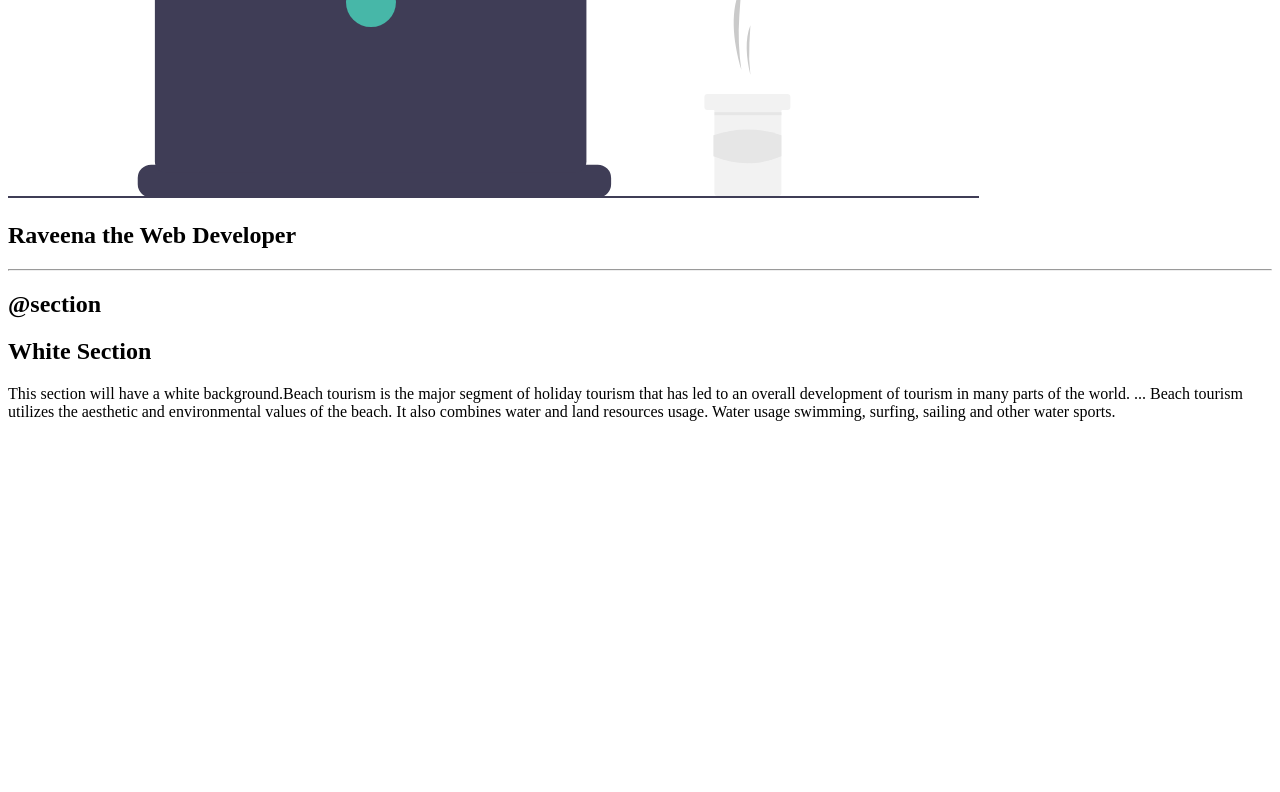
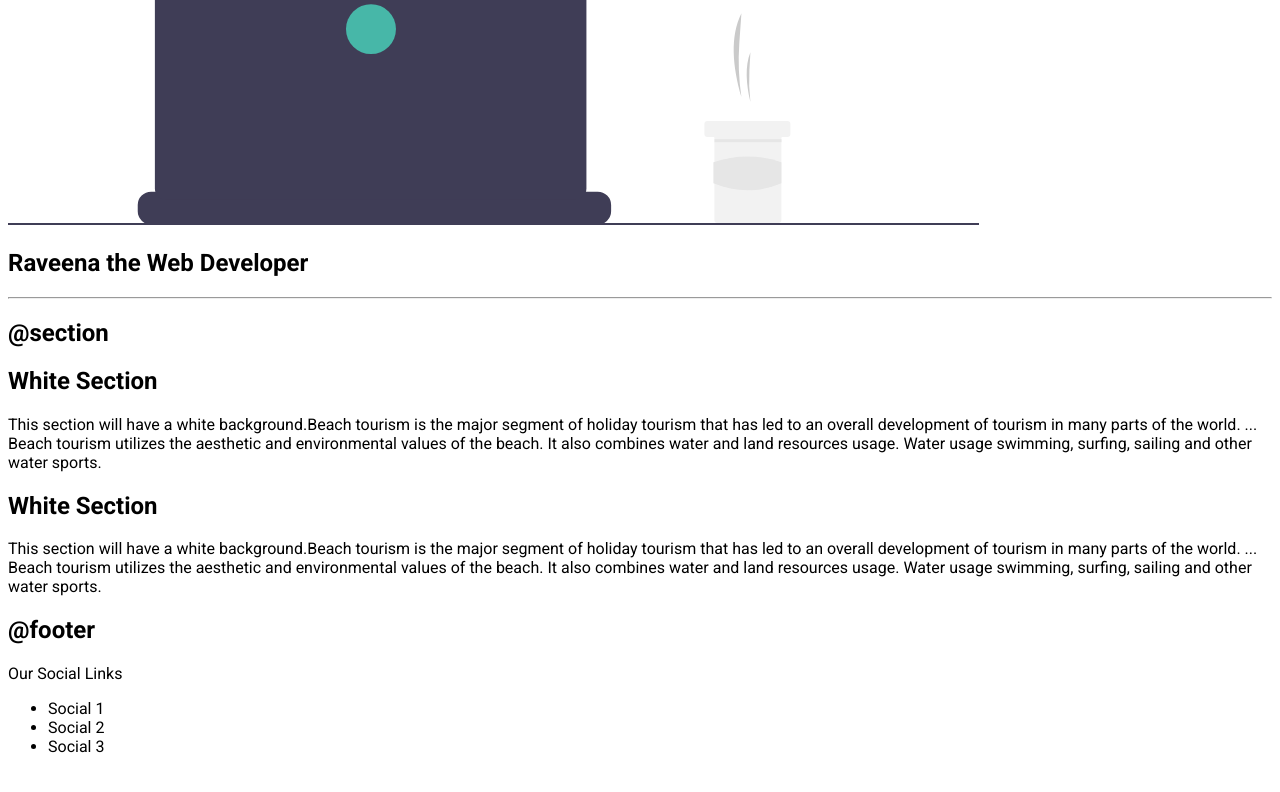
Before and after one commit to rpitale/clp-component-library, a plain HTML site: page index.html in a window 1280 px wide. Shown: the part 1837-2629 px from the top of the page. Before the commit the page ends 2602 px from the top, so only its background shows below. Drawn offline with Linux system fonts and the light colour scheme.

Commit message:
feat: style.css

```diff
--- a/index.html
+++ b/index.html
@@ -5,6 +5,8 @@
     <meta http-equiv="X-UA-Compatible" content="IE=edge">
     <meta name="viewport" content="width=device-width, initial-scale=1.0">
     <title>Raveena CLP Component Library</title>
+    <link rel="stylesheet" href="style.css">
+
 </head>
 <body>
 
@@ -71,7 +73,7 @@
 
     <h2>@header</h2>
     <header>
-        <img src="res/hero.svg" alt="">
+        <img src="res/hero.svg" alt="coder image">
         <h2>Raveena the Web Developer</h2>
     </header>
     <hr>
@@ -83,6 +85,24 @@
             <p>This section will have a white background.Beach tourism is the major segment of holiday tourism that has led to an overall development of tourism in many parts of the world. ... Beach tourism utilizes the aesthetic and environmental values of the beach. It also combines water and land resources usage. Water usage swimming, surfing, sailing and other water sports. </p>
         </div>
     </section>
+    <section>
+        <div>
+            <h1>White Section</h1>
+            <p>This section will have a white background.Beach tourism is the major segment of holiday tourism that has led to an overall development of tourism in many parts of the world. ... Beach tourism utilizes the aesthetic and environmental values of the beach. It also combines water and land resources usage. Water usage swimming, surfing, sailing and other water sports.</p>
+        </div>
+    </section>
+
+    <h2>@footer</h2>
+    <footer>
+        <div>Our Social Links</div>
+        <ul>
+            <li>Social 1</li>
+            <li>Social 2</li>
+            <li>Social 3</li>
+        </ul>
+    </footer>
+
+
 
 
 
--- /dev/null
+++ b/style.css
@@ -0,0 +1,6 @@
+@import url('https://fonts.googleapis.com/css2?family=Roboto:ital,wght@0,100;0,300;0,400;0,500;0,700;0,900;1,100;1,300;1,400;1,500;1,700;1,900&display=swap');
+
+body
+{
+    font-family: 'Roboto', sans-serif;
+}
```
